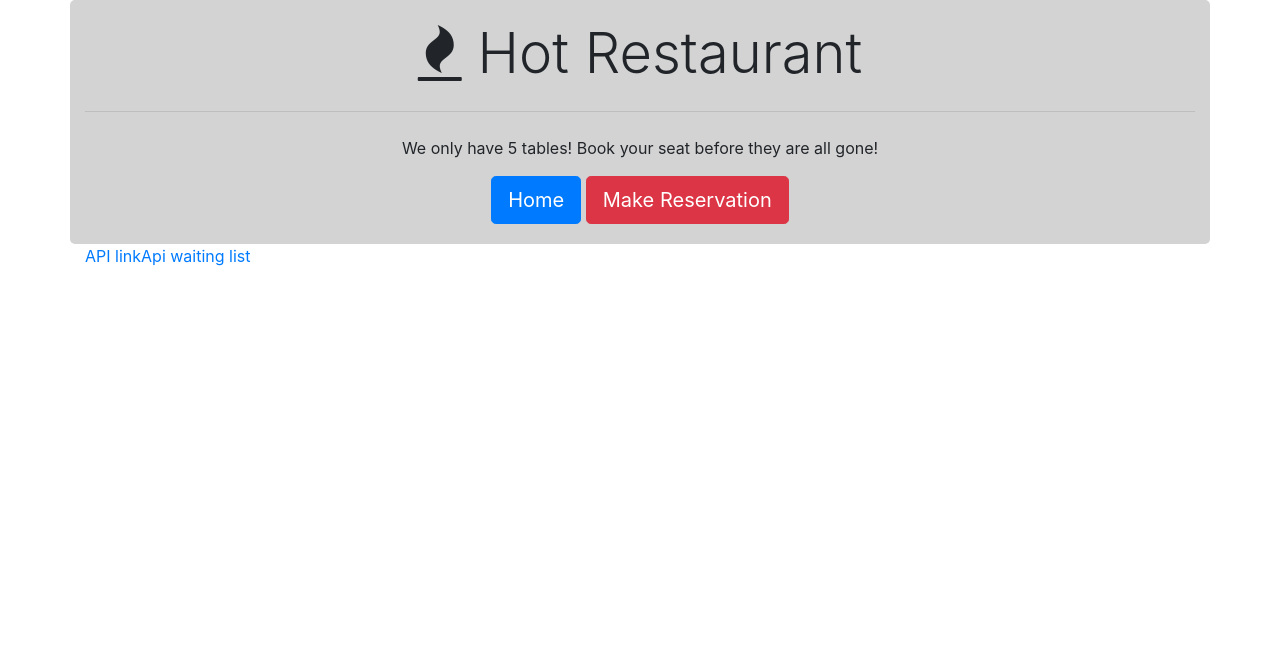
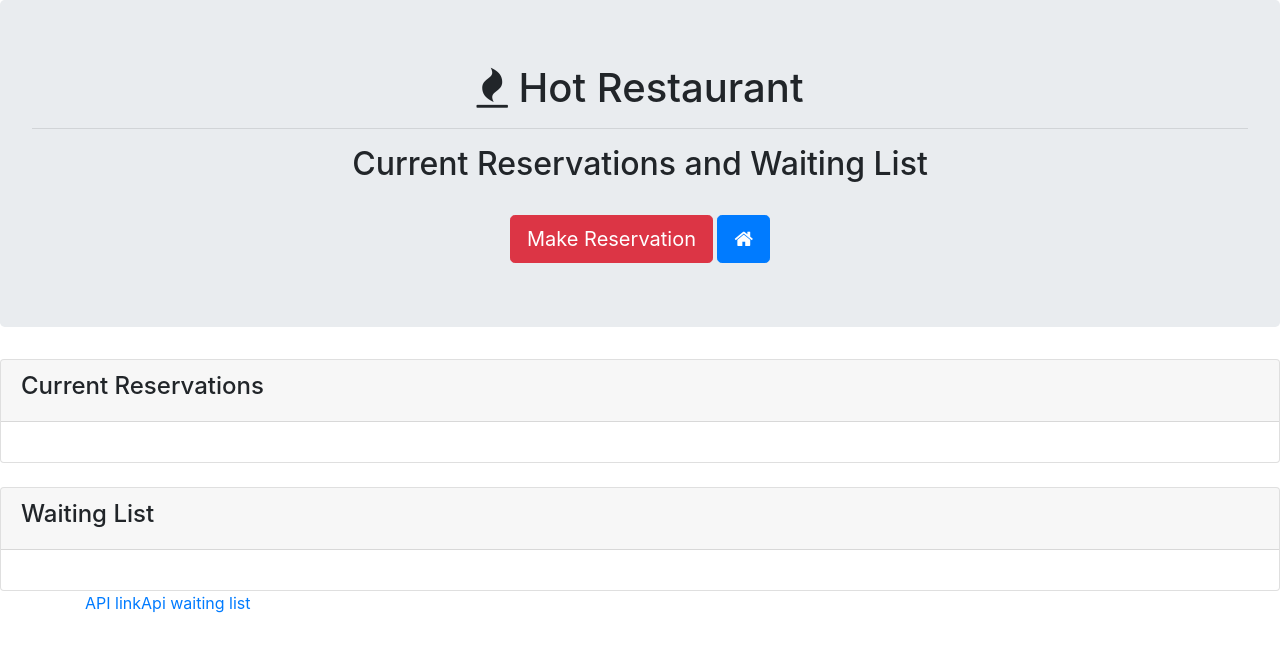
Before and after one commit to heyimhibi/HotRestaurant, a website: page app/table.html in a window 1280 px wide. Drawn offline with nearby package versions, Linux system fonts and the light colour scheme.

Commit message:
table button

```diff
--- a/app/reserve.html
+++ b/app/reserve.html
@@ -8,7 +8,7 @@
 
   <link rel="stylesheet" href="https://maxcdn.bootstrapcdn.com/bootstrap/4.0.0/css/bootstrap.min.css">
   <link rel="stylesheet" href="https://stackpath.bootstrapcdn.com/font-awesome/4.7.0/css/font-awesome.min.css">
-  <link rel="stylesheet" type="text/css" href="style.css">
+  <link rel="stylesheet" type="text/css" href="../style.css">
   <script src="https://code.jquery.com/jquery-3.3.1.slim.min.js" integrity="sha384-q8i/X+965DzO0rT7abK41JStQIAqVgRVzpbzo5smXKp4YfRvH+8abtTE1Pi6jizo" crossorigin="anonymous"></script>
   <script src="https://cdnjs.cloudflare.com/ajax/libs/popper.js/1.14.7/umd/popper.min.js" integrity="sha384-UO2eT0CpHqdSJQ6hJty5KVphtPhzWj9WO1clHTMGa3JDZwrnQq4sF86dIHNDz0W1" crossorigin="anonymous"></script>
 
--- a/app/table.html
+++ b/app/table.html
@@ -12,7 +12,7 @@
 
 </head>
 <body>
-    <!-- Heading -->
+    <!-- Heading
     <div class="container heading">
         <div class="row">
             <div class="col-sm-12 col-md-12 col-lg-12">
@@ -23,22 +23,63 @@
                 <a class="btn btn-danger btn-lg" href="./reserve.html" role="button">Make Reservation</a>
             </div>
         </div>
+    </div> -->
+
+
+    <div class="jumbotron">
+      <h1 class="text-center"><span class="fa fa-fire"></span> Hot Restaurant</h1>
+      <hr>
+      <h2 class="text-center">Current Reservations and Waiting List</h2>
+      <br>
+
+      <div class="text-center">
+        <a href="./reserve.html"><button class="btn btn-lg btn-danger"> Make Reservation</button></a>
+        <a href="./home.html"><button class="btn btn-lg btn-primary"><span class="fa fa-home"></span></button></a>
+      </div>
     </div>
 
+    <div class="row">
+      <div class="col-lg-12">
+
+        <!-- Current Tables in Use -->
+        <div class="card">
+          <div class="card-header">
+            <h4>Current Reservations</h4>
+          </div>
+          <div class="card-body">
+            <ul id="tableList" class="list-group"></ul>
+          </div>
+        </div>
+
+        <!-- Waiting List Card -->
+        <div class="card mt-4">
+          <div class="card-header">
+            <h4>Waiting List</h4>
+          </div>
+          <div class="card-body">
+            <ul id="waitList" class="list-group"></ul>
+          </div>
+        </div>
+      </div>
+    </div>
+
+
+    <!-- <footer class="footer mt-4">
+      <div class="container">
+        <p>Control Panel</p>
+        <p><a href="#" id="clear">Clear Table</a> | <a href="/api/tables">API Table Link</a> | <a href="/api/waitlist">API
+            Wait List</a>
+      </div>
+    </footer> -->
     <footer class= "footer">
         <div class="container">
-          <p><a href="/api/table">API link</a><a href="/api/waitinglist">Api waiting list</a>
+          <p><a href="/api/table">API link</a><a href="/api/waitList">Api waiting list</a>
 
         </div>
     </footer>
+  </div>
 
-
-
-
-
-
-
-
+</body>
 
     <script src="https://code.jquery.com/jquery-3.3.1.slim.min.js" integrity="sha384-q8i/X+965DzO0rT7abK41JStQIAqVgRVzpbzo5smXKp4YfRvH+8abtTE1Pi6jizo" crossorigin="anonymous"></script>
     <script src="https://cdnjs.cloudflare.com/ajax/libs/popper.js/1.14.7/umd/popper.min.js" integrity="sha384-UO2eT0CpHqdSJQ6hJty5KVphtPhzWj9WO1clHTMGa3JDZwrnQq4sF86dIHNDz0W1" crossorigin="anonymous"></script>
```
